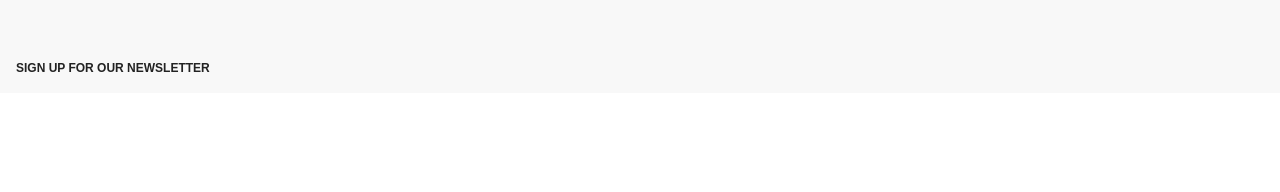
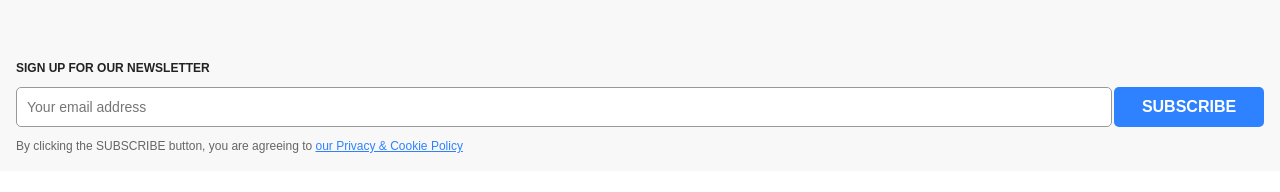
Before and after one commit to TomaszSarmata/shop-pay, a Next.js app: page / in a window 1280 px wide. Shown: the part 388-580 px from the top of the page. Built offline with nearby package versions, Linux system fonts and the light colour scheme.

Commit message:
added content for the newsletter and styling

```diff
--- a/components/footer/NewsLetter.js
+++ b/components/footer/NewsLetter.js
@@ -1,8 +1,18 @@
 import styles from "./styles.module.scss";
+import Link from "next/link";
 export default function NewsLetter() {
   return (
-    <div className={styles.newsletter}>
+    <div className={styles.footer_newsletter}>
       <h3>SIGN UP FOR OUR NEWSLETTER</h3>
+      <div className={styles.footer_flex}>
+        <input type="text" placeholder="Your email address" />
+
+        <button className={styles.btn_primary}>SUBSCRIBE</button>
+      </div>
+      <p>
+        By clicking the SUBSCRIBE button, you are agreeing to{" "}
+        <Link href="">our Privacy & Cookie Policy</Link>
+      </p>
     </div>
   );
 }
--- a/components/footer/styles.module.scss
+++ b/components/footer/styles.module.scss
@@ -54,6 +54,34 @@
       }
     }
   }
+  &_flex {
+    display: flex;
+    margin-top: 10px;
+    gap: 2px;
+  }
+  &_newsletter {
+    input {
+      outline: none;
+      border: 1px solid #999;
+      border-radius: 5px;
+      flex: 1;
+      height: 40px;
+      font-size: 14px;
+      padding-left: 10px;
+    }
+    button {
+      width: 150px;
+    }
+    p {
+      margin-top: 10px;
+      font-size: 12px;
+      color: #666;
+      a {
+        color: $blue-color;
+        text-decoration: underline;
+      }
+    }
+  }
 }
 
 //Helper----------------------
```
